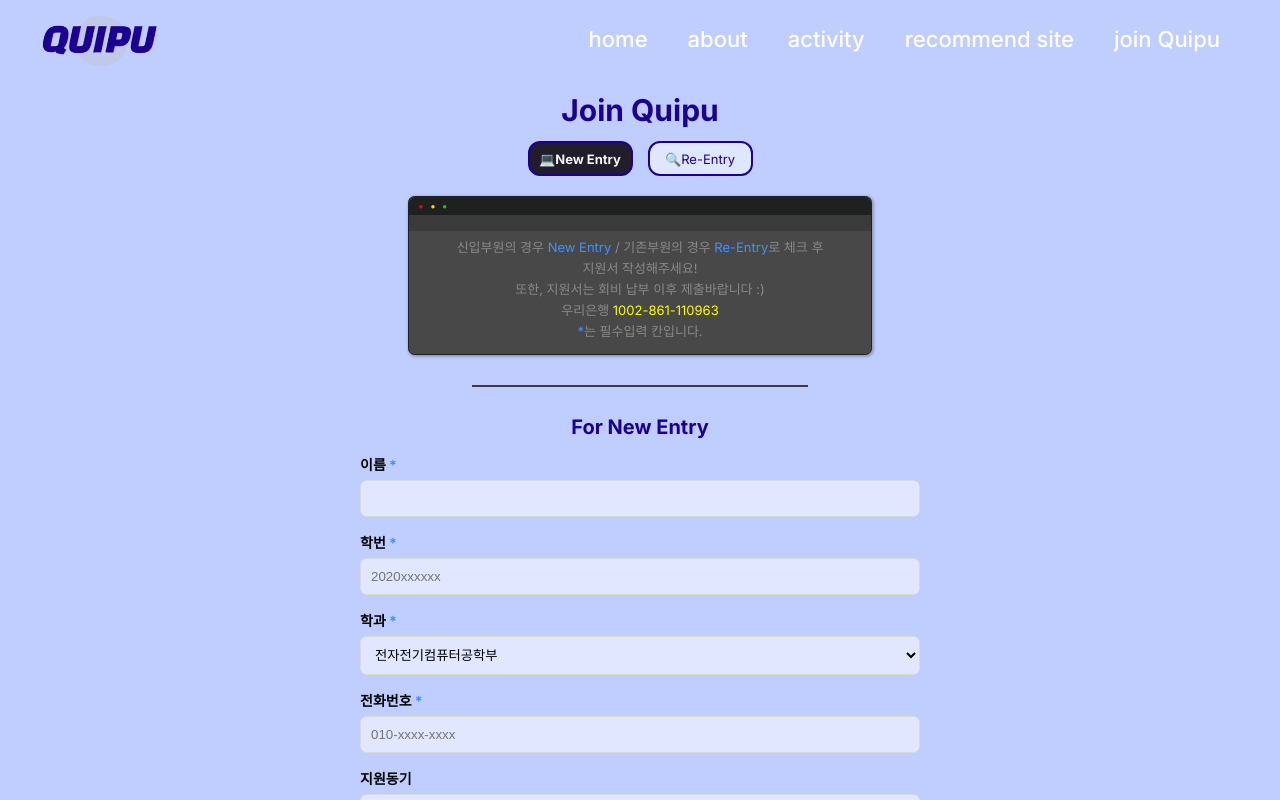
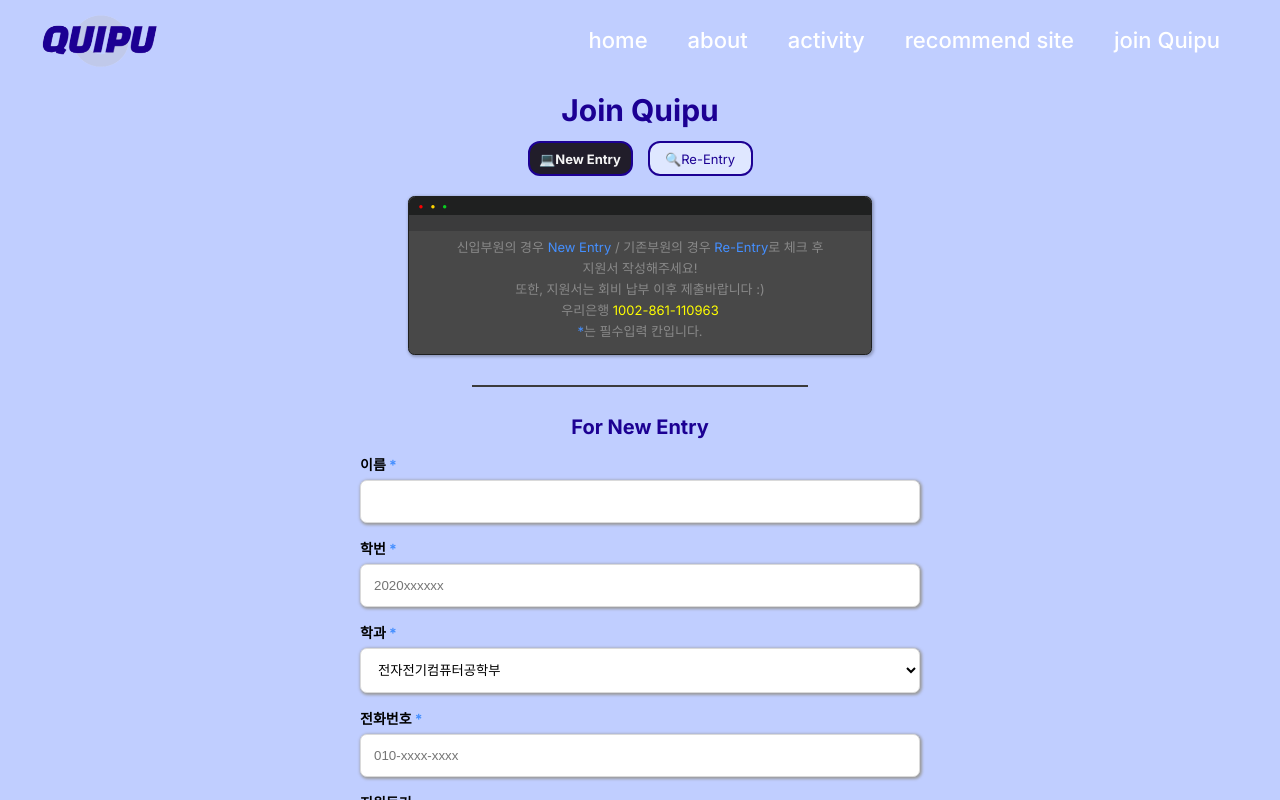
Before and after one commit to Quipu-Developers/quipu-main-frontend, a React (Create React App) app: page /join-quipu in a window 1280 px wide. Built offline with nearby package versions, Linux system fonts and the light colour scheme.

Commit message:
chor:apply 버튼 수정

```diff
--- a/src/components/JoinQuipu/JoinQuipu.css
+++ b/src/components/JoinQuipu/JoinQuipu.css
@@ -37,17 +37,6 @@ h2{
     color : #1c0093;
 }
 
-*{
-    box-sizing: border-box;
-    outline: none;
-}
-
-body{
-    font-size:14px;
-    line-height: 1.5em;
-    color : black;
-    margin: 0;
-}
 
 
 .member{
@@ -70,11 +59,12 @@ body{
 
 .member input:not(input[type=radio]),.member select{
     border: 1px solid #dadada;
-    padding: 10px;
+    padding: 13px;
     width: 100%;
     margin-bottom: 5px;
     border-radius: 0.5em;
-    background-color: rgba(255, 255, 255, 0.5);
+    background-color: rgba(255, 255, 255);
+    box-shadow: 1px 1px 3px 1px #9a9a9a;
 }
 
 .member input[type=submit]{
@@ -204,17 +194,27 @@ color:#fff
     position:relative;
 }
 
+.apply {
+    display: flex;
+    justify-content: center;
+    align-items: center;
+}
+
 .apply button {
-    width: 85px;
+    /* width: 85px;
     height: 35px;
+    border: solid 2px #1c0093; */
     background-color: #DFE7FF;
     color: #1c0093;
     text-align: center;
     cursor: pointer;
     border-radius: 12px;
-    border: solid 2px #1c0093;
     font-weight: 600;
     margin-top: 20px;
+    border: solid 3px #1c0093;
+    width: 130px;
+    height: 50px;
+    font-size: 20px;
 }
 
 .faq {
--- a/src/components/JoinQuipu/JoinQuipu.jsx
+++ b/src/components/JoinQuipu/JoinQuipu.jsx
@@ -207,13 +207,12 @@ function JoinQuipu() {
 								emoji="🥸"
 							/>
 						</div>
-					</div>
 
 
+					</div>
 				</div>
+
 			</div>
-
-
 
 
 		</div>
```
